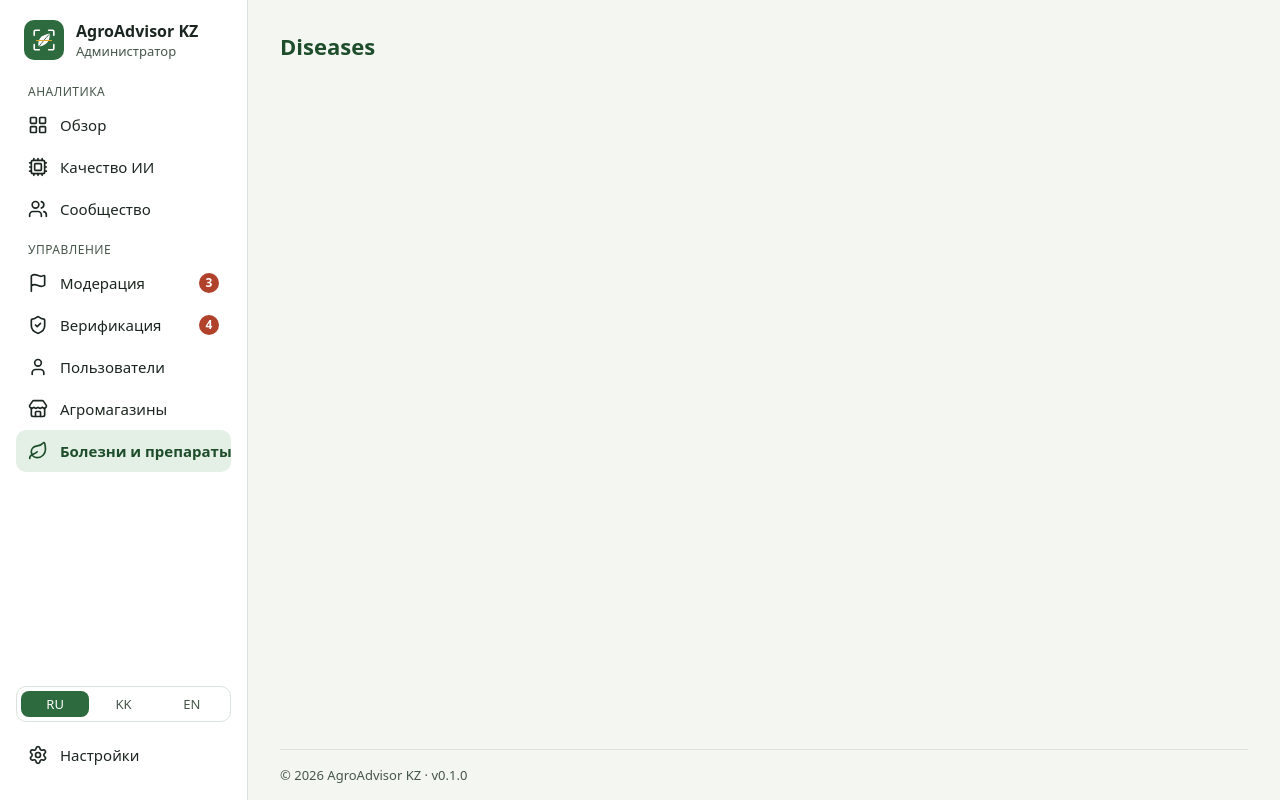
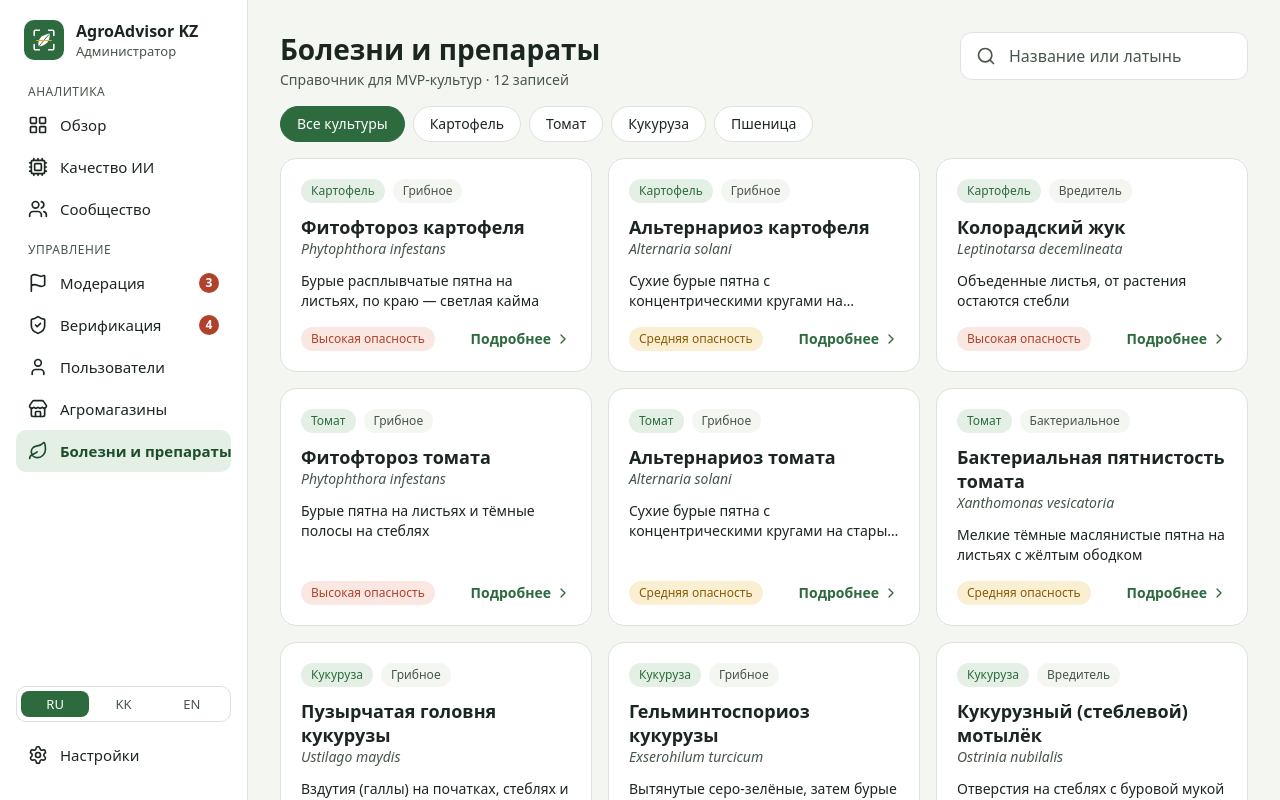
Before and after one commit to nurbolatdev/agroadvisor-kz, a React (Vite) app in the folder apps/admin-web/: page /diseases in a window 1280 px wide. Shown: the top 800 px of the page. Built offline with nearby package versions, Linux system fonts and the light colour scheme.

Commit message:
feat(diseases): add disease catalog with crop filter

```diff
--- /dev/null
+++ b/apps/admin-web/src/features/diseases/components/CropFilter.tsx
@@ -0,0 +1,23 @@
+import { Chip } from '@/components/ui/Chip'
+import { CROP_IDS, CROP_LABELS } from '@/shared/constants/crops'
+import type { CropId } from '@/shared/types'
+
+interface CropFilterProps {
+  value: CropId | undefined
+  onChange: (crop: CropId | undefined) => void
+}
+
+export function CropFilter({ value, onChange }: CropFilterProps) {
+  return (
+    <div role="toolbar" aria-label="Культура" className="flex flex-wrap gap-2">
+      <Chip selected={value === undefined} onClick={() => onChange(undefined)}>
+        Все культуры
+      </Chip>
+      {CROP_IDS.map((crop) => (
+        <Chip key={crop} selected={value === crop} onClick={() => onChange(crop)}>
+          {CROP_LABELS[crop]}
+        </Chip>
+      ))}
+    </div>
+  )
+}
--- /dev/null
+++ b/apps/admin-web/src/features/diseases/components/DiseaseCard.tsx
@@ -0,0 +1,43 @@
+import { ChevronRight } from 'lucide-react'
+import { Link } from 'react-router-dom'
+import { Badge } from '@/components/ui/Badge'
+import { DISEASE_KINDS, SEVERITIES } from '@/features/diseases/diseases'
+import { CROP_LABELS } from '@/shared/constants/crops'
+import { getDiseaseDetailPath } from '@/shared/constants/routes'
+import type { Disease } from '@/shared/types'
+
+interface DiseaseCardProps {
+  disease: Disease
+}
+
+export function DiseaseCard({ disease }: DiseaseCardProps) {
+  const severity = SEVERITIES[disease.severity]
+
+  return (
+    <Link
+      to={getDiseaseDetailPath(disease.id)}
+      className="group flex flex-col rounded-2xl border border-border bg-white p-5 transition-colors hover:border-primary focus-visible:ring-2 focus-visible:ring-primary/40 focus-visible:outline-none"
+    >
+      <span className="mb-3 flex flex-wrap gap-2">
+        <Badge tone="success">{CROP_LABELS[disease.crop]}</Badge>
+        <Badge tone="neutral">{DISEASE_KINDS[disease.kind]}</Badge>
+      </span>
+      <span className="text-h2 text-text">{disease.name}</span>
+      <span className="text-small text-text-muted italic">{disease.latinName}</span>
+      <span className="mt-3 block flex-1">
+        <span className="line-clamp-2 text-small text-text">{disease.symptoms[0]}</span>
+      </span>
+      <span className="mt-4 flex items-center justify-between">
+        <Badge tone={severity.tone}>{severity.label}</Badge>
+        <span className="flex items-center gap-1 text-small font-semibold text-primary">
+          Подробнее
+          <ChevronRight
+            size={16}
+            aria-hidden="true"
+            className="transition-transform group-hover:translate-x-0.5"
+          />
+        </span>
+      </span>
+    </Link>
+  )
+}
--- /dev/null
+++ b/apps/admin-web/src/features/diseases/diseases.ts
@@ -0,0 +1,15 @@
+import type { BadgeTone } from '@/components/ui/Badge'
+import type { DiseaseKind, Severity } from '@/shared/types'
+
+export const DISEASE_KINDS: Record<DiseaseKind, string> = {
+  fungal: 'Грибное',
+  bacterial: 'Бактериальное',
+  viral: 'Вирусное',
+  pest: 'Вредитель',
+}
+
+export const SEVERITIES: Record<Severity, { label: string; tone: BadgeTone }> = {
+  high: { label: 'Высокая опасность', tone: 'danger' },
+  medium: { label: 'Средняя опасность', tone: 'warning' },
+  low: { label: 'Низкая опасность', tone: 'success' },
+}
--- a/apps/admin-web/src/features/diseases/pages/DiseasesPage.tsx
+++ b/apps/admin-web/src/features/diseases/pages/DiseasesPage.tsx
@@ -1,3 +1,71 @@
+import { SearchX } from 'lucide-react'
+import { useState } from 'react'
+import { Card } from '@/components/ui/Card'
+import { EmptyState } from '@/components/ui/EmptyState'
+import { Loader } from '@/components/ui/Loader'
+import { PageHeader } from '@/components/ui/PageHeader'
+import { SearchBar } from '@/components/ui/SearchBar'
+import { CropFilter } from '@/features/diseases/components/CropFilter'
+import { DiseaseCard } from '@/features/diseases/components/DiseaseCard'
+import { api } from '@/services/api'
+import { useApiQuery } from '@/shared/hooks/useApiQuery'
+import type { CropId } from '@/shared/types'
+import { pluralize } from '@/shared/utils/format'
+
 export function DiseasesPage() {
-  return <h1 className="text-h1 text-primary-dark">Diseases</h1>
+  const [crop, setCrop] = useState<CropId>()
+  const [search, setSearch] = useState('')
+  const { data: diseases } = useApiQuery(() => api.getDiseases({ crop }), [crop])
+
+  const query = search.trim().toLowerCase()
+  const visible =
+    diseases?.filter(
+      (disease) =>
+        !query ||
+        disease.name.toLowerCase().includes(query) ||
+        disease.latinName.toLowerCase().includes(query),
+    ) ?? []
+
+  return (
+    <>
+      <PageHeader
+        title="Болезни и препараты"
+        subtitle={
+          diseases
+            ? `Справочник для MVP-культур · ${pluralize(visible.length, ['запись', 'записи', 'записей'])}`
+            : 'Справочник для MVP-культур'
+        }
+        actions={
+          <SearchBar
+            label="Поиск болезни"
+            placeholder="Название или латынь"
+            value={search}
+            onChange={(event) => setSearch(event.target.value)}
+            containerClassName="w-72"
+          />
+        }
+      />
+      <CropFilter value={crop} onChange={setCrop} />
+
+      <div className="mt-4">
+        {!diseases ? (
+          <Loader />
+        ) : visible.length === 0 ? (
+          <Card>
+            <EmptyState
+              icon={SearchX}
+              title="Ничего не найдено"
+              description="Попробуйте другое название или выберите все культуры."
+            />
+          </Card>
+        ) : (
+          <div className="grid gap-4 md:grid-cols-2 xl:grid-cols-3">
+            {visible.map((disease) => (
+              <DiseaseCard key={disease.id} disease={disease} />
+            ))}
+          </div>
+        )}
+      </div>
+    </>
+  )
 }
```
Also changed, not shown: 1 other file (tests, documents, lock files or other folders).
